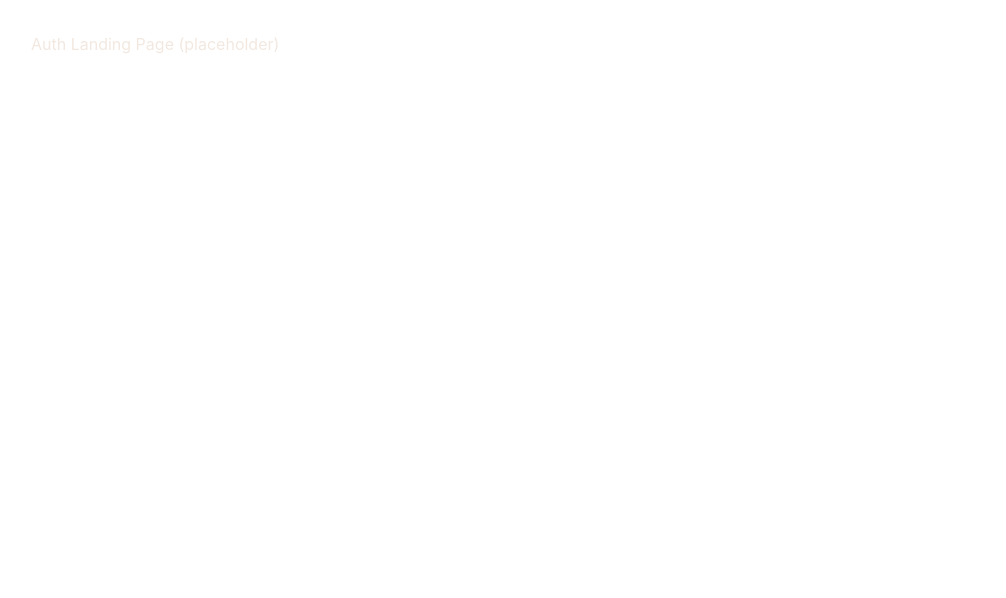
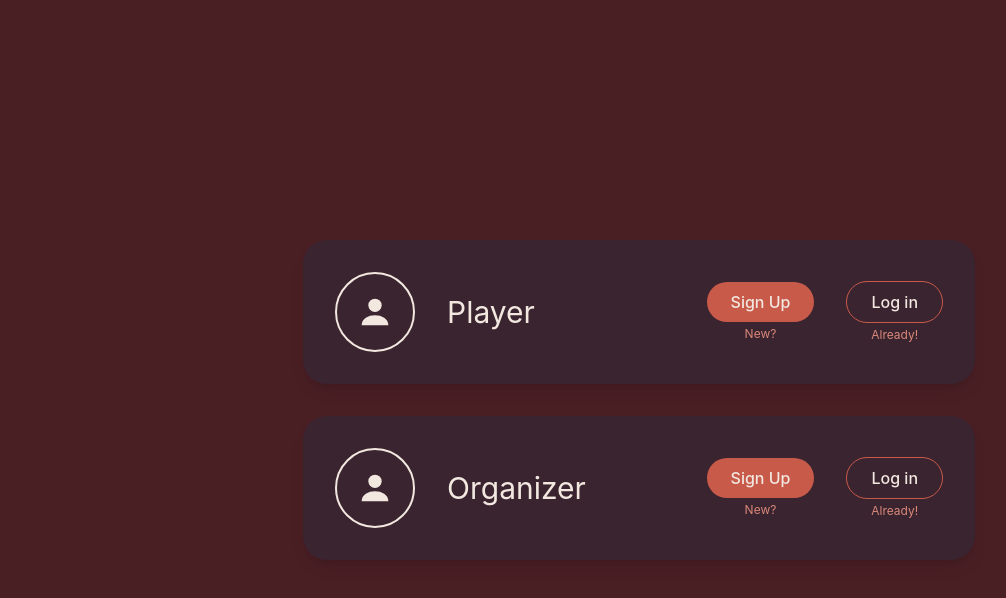
Before and after one commit to Sayani1309/Tournament-Management-System, a React app in the folder frontend/: page /auth in a window 1280 px wide. Shown: the top 598 px of the page, without its empty margins (1-1007 px from the left). Built offline with nearby package versions, Linux system fonts and the light colour scheme; no server answers; the HTML template or start-up script is replaced by a standard one.

Commit message:
Frontend F1: auth landing page with Player/Organizer role-select cards, Button/Card/ErrorBanner shared components

```diff
--- /dev/null
+++ b/frontend/src/components/auth/RoleSelectCard.jsx
@@ -0,0 +1,26 @@
+import { useNavigate } from 'react-router-dom';
+import Card from '../common/Card';
+import Button from '../common/Button';
+
+export default function RoleSelectCard({ title, signUpPath, loginPath }) {
+  const navigate = useNavigate();
+  return (
+    <Card className="flex items-center justify-between gap-8">
+      <div className="w-20 h-20 rounded-full border-2 border-text-primary flex items-center justify-center shrink-0">
+        <svg viewBox="0 0 24 24" fill="currentColor" className="w-10 h-10 text-text-primary">
+          <circle cx="12" cy="8" r="4" />
+          <path d="M4 20c0-4 4-6 8-6s8 2 8 6" />
+        </svg>
+      </div>
+      <h2 className="text-3xl text-text-primary flex-1">{title}</h2>
+      <div className="flex flex-col items-center gap-1">
+        <Button onClick={() => navigate(signUpPath)}>Sign Up</Button>
+        <span className="text-xs text-text-secondary">New?</span>
+      </div>
+      <div className="flex flex-col items-center gap-1">
+        <Button variant="secondary" onClick={() => navigate(loginPath)}>Log in</Button>
+        <span className="text-xs text-text-secondary">Already!</span>
+      </div>
+    </Card>
+  );
+}
--- /dev/null
+++ b/frontend/src/components/common/Button.jsx
@@ -0,0 +1,12 @@
+export default function Button({ children, variant = 'primary', className = '', ...props }) {
+  const base = 'px-6 py-2 rounded-full font-medium transition-opacity hover:opacity-90 disabled:opacity-50 disabled:cursor-not-allowed';
+  const variants = {
+    primary: 'bg-accent text-text-primary',
+    secondary: 'bg-card text-text-primary border border-accent',
+  };
+  return (
+    <button className={`${base} ${variants[variant]} ${className}`} {...props}>
+      {children}
+    </button>
+  );
+}
--- /dev/null
+++ b/frontend/src/components/common/Card.jsx
@@ -0,0 +1,7 @@
+export default function Card({ children, className = '' }) {
+  return (
+    <div className={`bg-card rounded-3xl p-8 shadow-lg ${className}`}>
+      {children}
+    </div>
+  );
+}
--- /dev/null
+++ b/frontend/src/components/common/ErrorBanner.jsx
@@ -0,0 +1,8 @@
+export default function ErrorBanner({ message }) {
+  if (!message) return null;
+  return (
+    <div className="bg-accent-dark text-text-primary rounded-xl px-4 py-3 mb-4 text-sm">
+      {message}
+    </div>
+  );
+}
--- a/frontend/src/pages/AuthLandingPage.jsx
+++ b/frontend/src/pages/AuthLandingPage.jsx
@@ -1,3 +1,20 @@
+import RoleSelectCard from '../components/auth/RoleSelectCard';
+
 export default function AuthLandingPage() {
-  return <div className="text-text-primary p-8">Auth Landing Page (placeholder)</div>;
+  return (
+    <div className="min-h-screen bg-bg-primary flex items-center justify-center p-8">
+      <div className="w-full max-w-2xl flex flex-col gap-8">
+        <RoleSelectCard
+          title="Player"
+          signUpPath="/player/register"
+          loginPath="/player/login"
+        />
+        <RoleSelectCard
+          title="Organizer"
+          signUpPath="/organizer/register"
+          loginPath="/organizer/login"
+        />
+      </div>
+    </div>
+  );
 }
```
